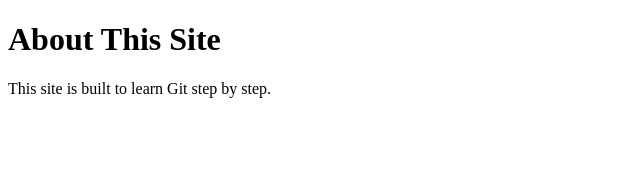
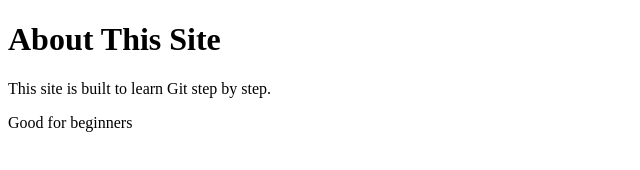
Before and after one commit to saireddy9991/hellowebsite, a plain HTML site: page aboutus.html in a window 1280 px wide. Shown: the whole page, without its empty margins (0-640 px from the left). Drawn offline with Linux system fonts and the light colour scheme.

Commit message:
extra line in aboutus.html

```diff
--- a/aboutus.html
+++ b/aboutus.html
@@ -6,5 +6,6 @@
 <body>
     <h1>About This Site</h1>
     <p>This site is built to learn Git step by step.</p>
+    <p>Good for beginners</p>
 </body>
 </html>
```
